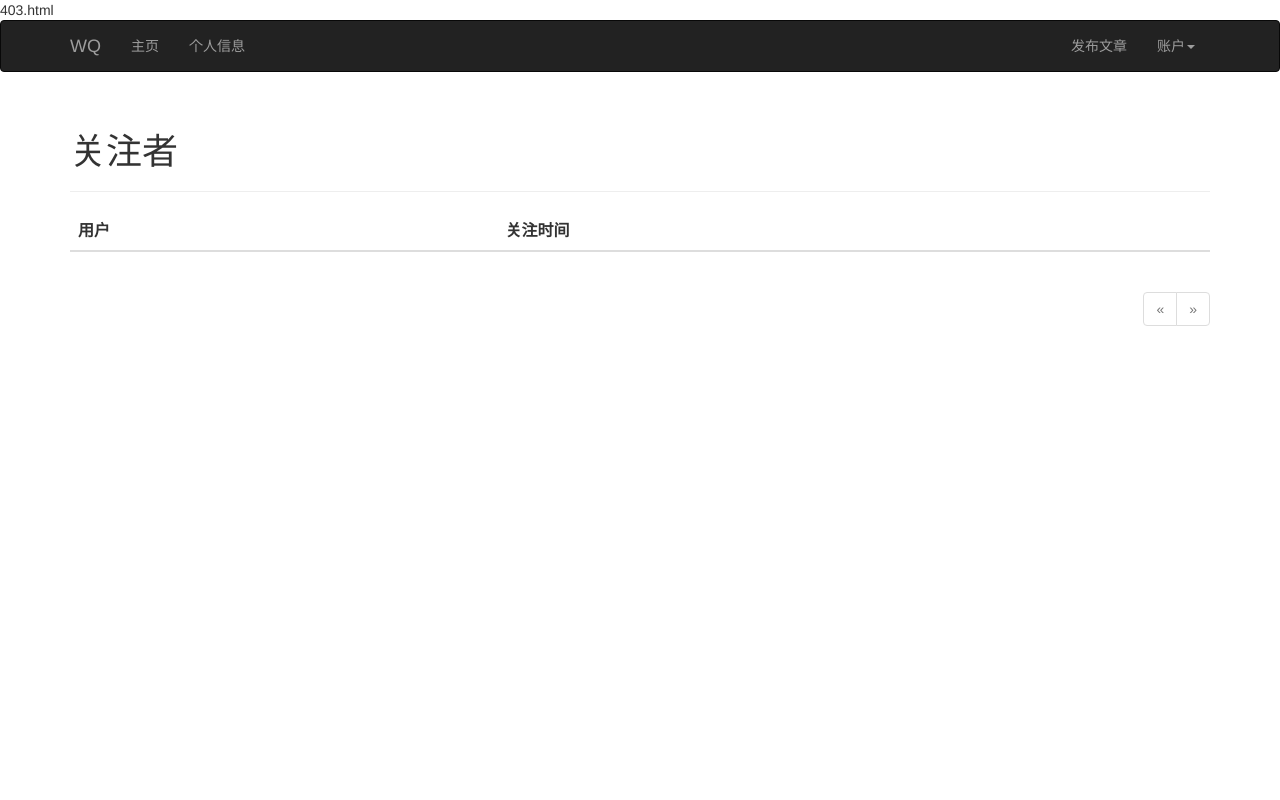
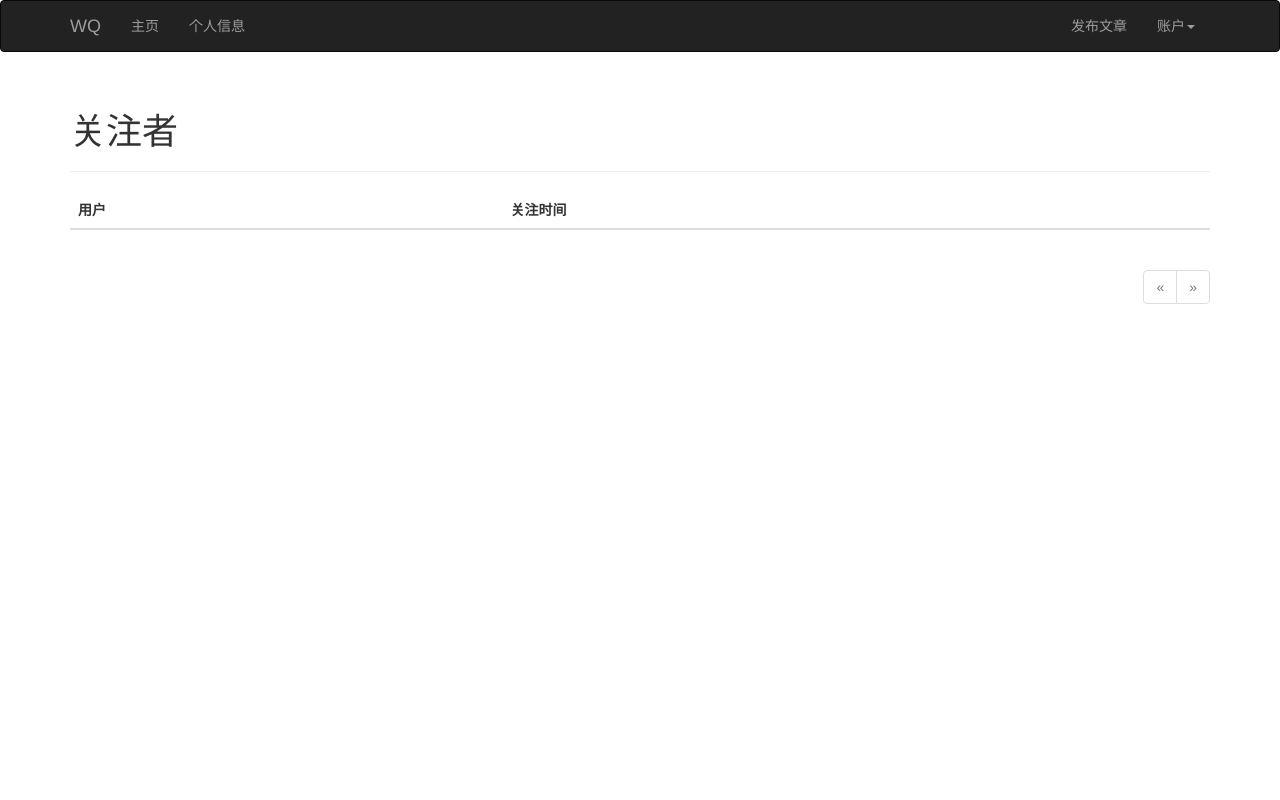
Before and after one commit to wuqiangroy/flask_wq, a Flask app: a page that uses app/templates/followers.html in a window 1280 px wide. Run offline with Flask 2, Linux system fonts and the light colour scheme; the visitor is signed in with stand-in values (Sample User, id 1); data comes from the database, SQL or seed files in the repository; data that the repository does not hold is empty; some libraries are stand-ins or nearby versions.

Commit message:
Update followers.html

```diff
--- a/app/templates/followers.html
+++ b/app/templates/followers.html
@@ -1,4 +1,4 @@
-403.html{% extends "base.html" %}
+{% extends "base.html" %}
 {% import "_macros.html" as macros %}
 
 {% block title %}WQ - {{ title }}{% endblock %}
```
